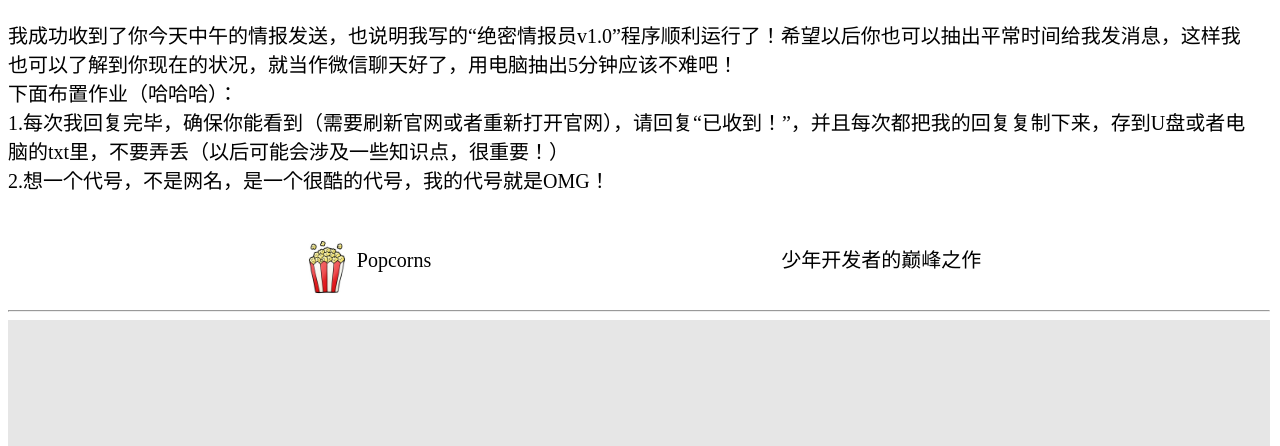
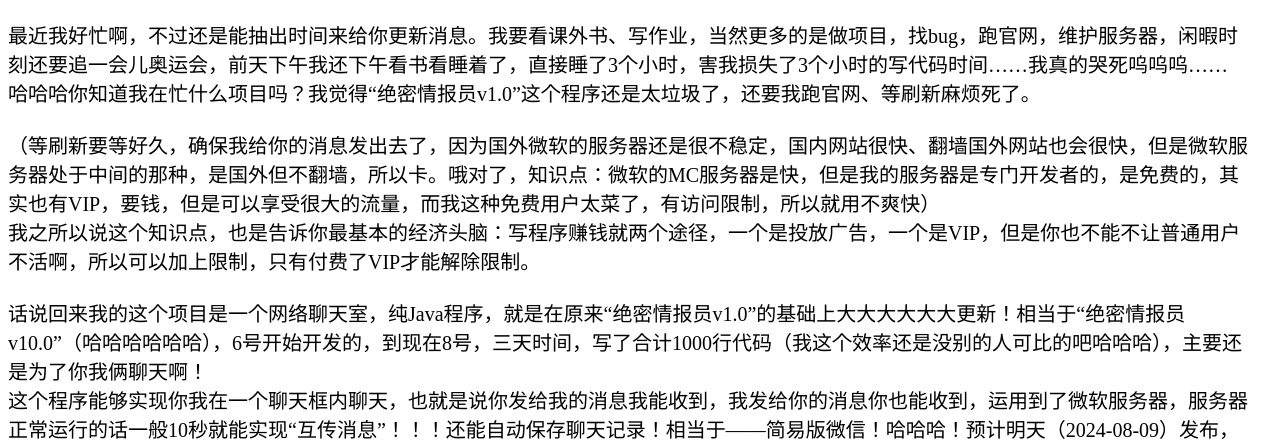
Before and after one commit to Popcorns-2022/Popcorns-2022.github.io, a plain HTML site: page index.html in a window 1280 px wide. Shown: the top 446 px of the page. Drawn offline with Linux system fonts and the light colour scheme.

Commit message:
Update index.html

```diff
--- a/index.html
+++ b/index.html
@@ -9,10 +9,23 @@
 
 <div style="width: 99%">
     <p style="font-family: 微软雅黑; font-size: 20px;">
-        我成功收到了你今天中午的情报发送，也说明我写的“绝密情报员v1.0”程序顺利运行了！希望以后你也可以抽出平常时间给我发消息，这样我也可以了解到你现在的状况，就当作微信聊天好了，用电脑抽出5分钟应该不难吧！<br>
-下面布置作业（哈哈哈）：<br>
-1.每次我回复完毕，确保你能看到（需要刷新官网或者重新打开官网），请回复“已收到！”，并且每次都把我的回复复制下来，存到U盘或者电脑的txt里，不要弄丢（以后可能会涉及一些知识点，很重要！）<br>
-2.想一个代号，不是网名，是一个很酷的代号，我的代号就是OMG！<br>
+
+
+        最近我好忙啊，不过还是能抽出时间来给你更新消息。我要看课外书、写作业，当然更多的是做项目，找bug，跑官网，维护服务器，闲暇时刻还要追一会儿奥运会，前天下午我还下午看书看睡着了，直接睡了3个小时，害我损失了3个小时的写代码时间……我真的哭死呜呜呜……<br>
+哈哈哈你知道我在忙什么项目吗？我觉得“绝密情报员v1.0”这个程序还是太垃圾了，还要我跑官网、等刷新麻烦死了。<br><br>
+
+（等刷新要等好久，确保我给你的消息发出去了，因为国外微软的服务器还是很不稳定，国内网站很快、翻墙国外网站也会很快，但是微软服务器处于中间的那种，是国外但不翻墙，所以卡。哦对了，知识点：微软的MC服务器是快，但是我的服务器是专门开发者的，是免费的，其实也有VIP，要钱，但是可以享受很大的流量，而我这种免费用户太菜了，有访问限制，所以就用不爽快）<br>
+我之所以说这个知识点，也是告诉你最基本的经济头脑：写程序赚钱就两个途径，一个是投放广告，一个是VIP，但是你也不能不让普通用户不活啊，所以可以加上限制，只有付费了VIP才能解除限制。<br><br>
+
+话说回来我的这个项目是一个网络聊天室，纯Java程序，就是在原来“绝密情报员v1.0”的基础上大大大大大大更新！相当于“绝密情报员v10.0”（哈哈哈哈哈哈），6号开始开发的，到现在8号，三天时间，写了合计1000行代码（我这个效率还是没别的人可比的吧哈哈哈），主要还是为了你我俩聊天啊！<br>
+这个程序能够实现你我在一个聊天框内聊天，也就是说你发给我的消息我能收到，我发给你的消息你也能收到，运用到了微软服务器，服务器正常运行的话一般10秒就能实现“互传消息”！！！还能自动保存聊天记录！相当于——简易版微信！哈哈哈！预计明天（2024-08-09）发布，明天我会把下载链接弄好，然后发在这里！明天给我在官网前面等着！保准给你一个惊喜！<br><br>
+
+8月9日作业：1.这些文字我打了半个小时！复制到U盘！<br>
+2.阅读完马上用原来的“绝密情报员v1.0”回复我“已收到”！让我确保你收到！<br>
+3.8月9号的时候，在官网前面守着！等我链接刷新！！可能会不稳定，但我发现了一个bug：一直浏览器页面刷新就可以，多点几次刷新，就能访问官网了，再看看我有没有更新，没有的话等着！<br>
+4.等我下载链接更新的同时，别闲着！多看几遍我这份回信，看看知识点，根据知识点回复我至少5个问题！例如“什么是服务器？”这样的问题，别厌恶打字！别草率！我等你问题回复！<br>
+
+
     </p>
 </div>
 
```
